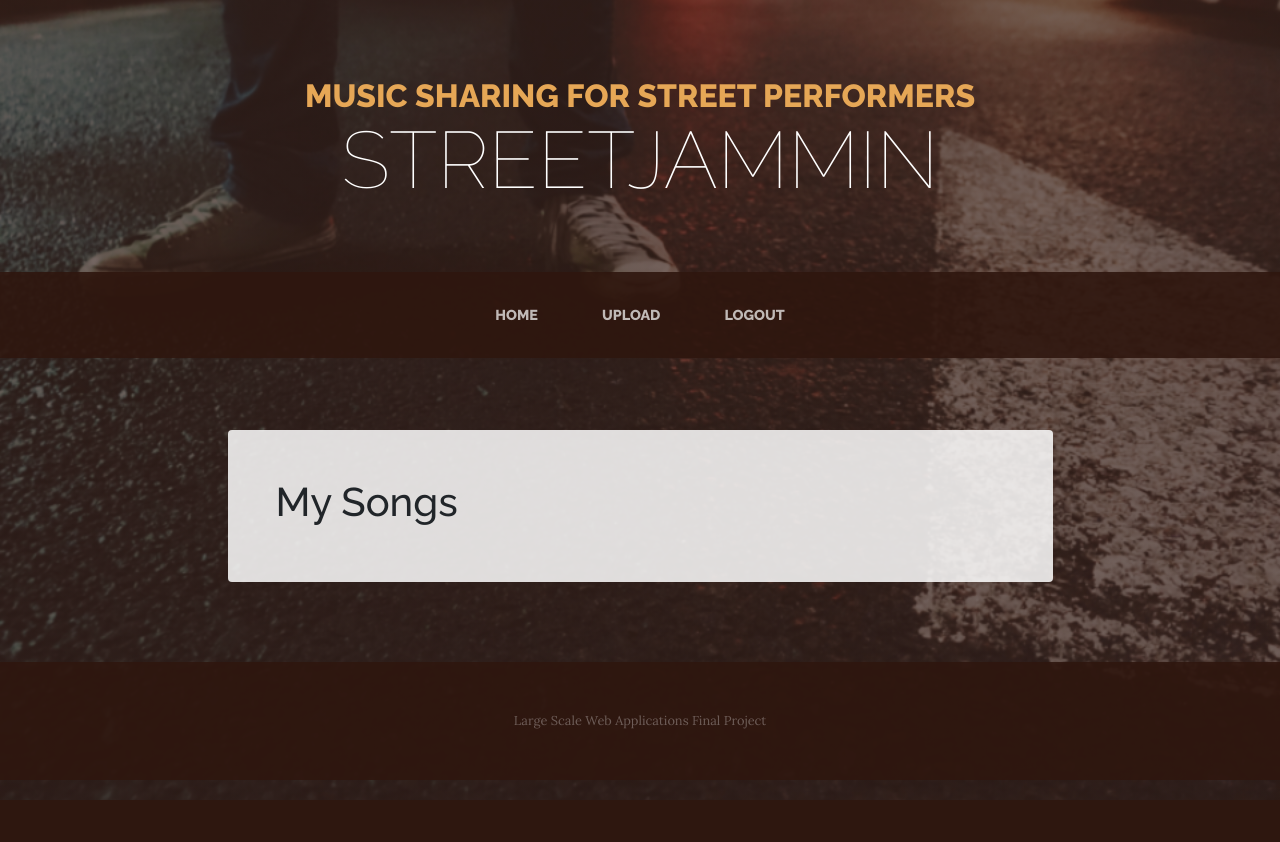
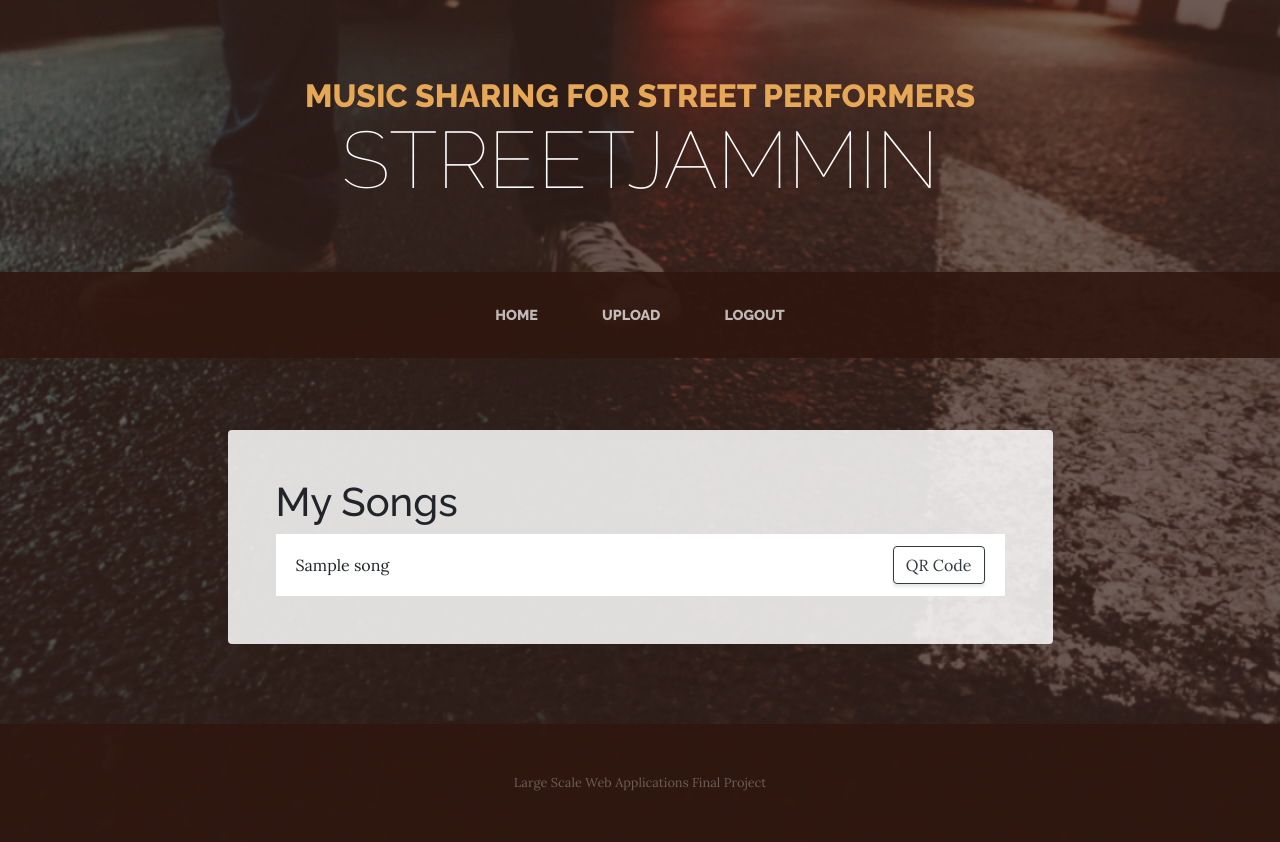
Before and after one commit to itochterman/StreetJammin_, a Django app: page / in a window 1280 px wide. Before the commit the page ends 800 px from the top, so only its background shows below. Run offline with Django 3.2, Linux system fonts and the light colour scheme; a user stored in the database is signed in; tables that the repository leaves empty hold one stand-in row (values such as "Sample post"); parts of the project's set-up code (start-up, migrations or seed data) failed here and were passed over; some libraries are stand-ins or nearby versions.

Commit message:
generate unique qr code for each download

```diff
--- a/streetjammin/jammin/views.py
+++ b/streetjammin/jammin/views.py
@@ -56,3 +56,13 @@ def mySongs(request):
 def logout_view(request):
     logout(request)
     return render(request, 'basic_templates/index.html', {'title': "StreetJammin", 'contributors': "By Yumi, Alice, Jamie and Bella"})
+
+def qrcode(request, sid):
+    if not request.user.is_authenticated:
+        return render(request, 'basic_templates/index.html', {'title': "StreetJammin", 'contributors': "By Yumi, Alice, Jamie and Bella"})
+    else:
+        song = Songs.objects.get(sid=sid)
+        download = Downloads.objects.create(sid=song.sid, mid=song.mid)
+        download_uri = request.build_absolute_uri('/download/' + str(download.did) + '/')
+
+        return render(request, 'basic_templates/qrcode.html', { "song": song, "download_uri": download_uri })
--- a/streetjammin/streetjammin/urls.py
+++ b/streetjammin/streetjammin/urls.py
@@ -14,7 +14,9 @@ Including another URLconf
     2. Add a URL to urlpatterns:  path('blog/', include('blog.urls'))
 """
 from django.contrib import admin
-from django.urls import path, include
+from django.urls import path
+from django.conf.urls import include, url
+from qr_code import urls as qr_code_urls
 from jammin import views
 
 urlpatterns = [
@@ -27,5 +29,6 @@ urlpatterns = [
     path('accounts/', include('accounts.urls')),
     path('accounts/login/', views.login, name="login"),
     path('accounts/signup/', views.signup, name="signup"),
-
+    path('qrcode_generator/song<int:sid>', views.qrcode, name="qrcode_generator"),
+    url(r'^qr_code/', include(qr_code_urls, namespace="qr_code")),
 ]
--- a/streetjammin/templates/basic_templates/list.html
+++ b/streetjammin/templates/basic_templates/list.html
@@ -1,6 +1,7 @@
  </html>
 
  {% load static %}
+ <!-- {% load qr_code %} -->
  <!DOCTYPE html>
  <html lang="en">
 
@@ -66,6 +67,16 @@
                <div class="bg-faded rounded p-5">
                  <h1><a>My Songs</a></h1>
                  <div class = "mainTitle">
+                  <ul class="list-group list-group-flush">
+                    {% for song in songs %}
+                      <li class="list-group-item d-flex justify-content-between align-items-center">
+                        {{song.name}}
+                          <div>
+                              <a href="{% url 'qrcode_generator' song.sid %}" type="button" class="btn btn-outline-dark">QR Code</a>
+                          </div>
+                      </li>
+                    {% endfor %}
+                  </ul>
                  </div>
                </div>
              </div>
```
Also changed, not shown: requirements.txt (+8 -2 lines), streetjammin/templates/basic_templates/qrcode.html (added, +38 -0 lines).
